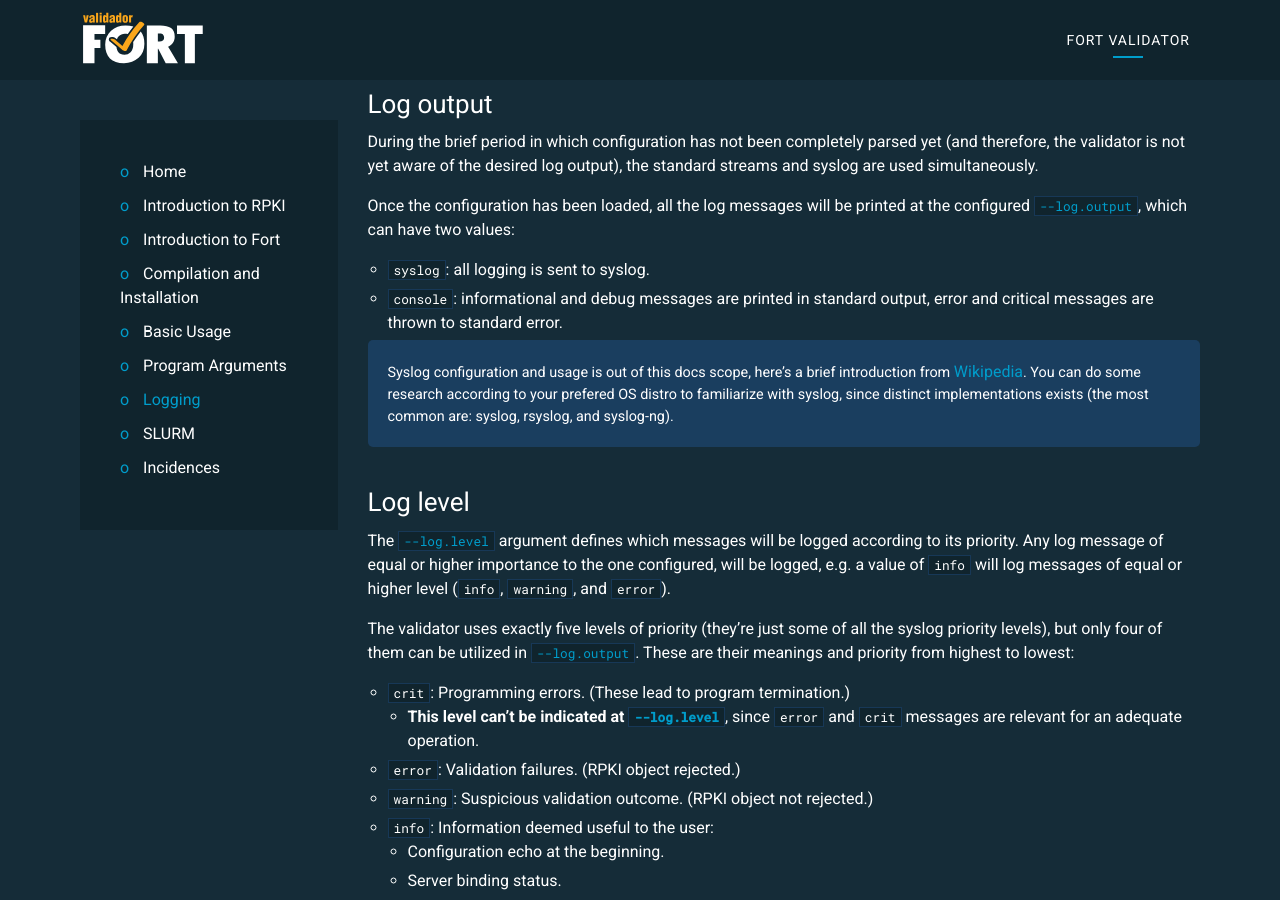
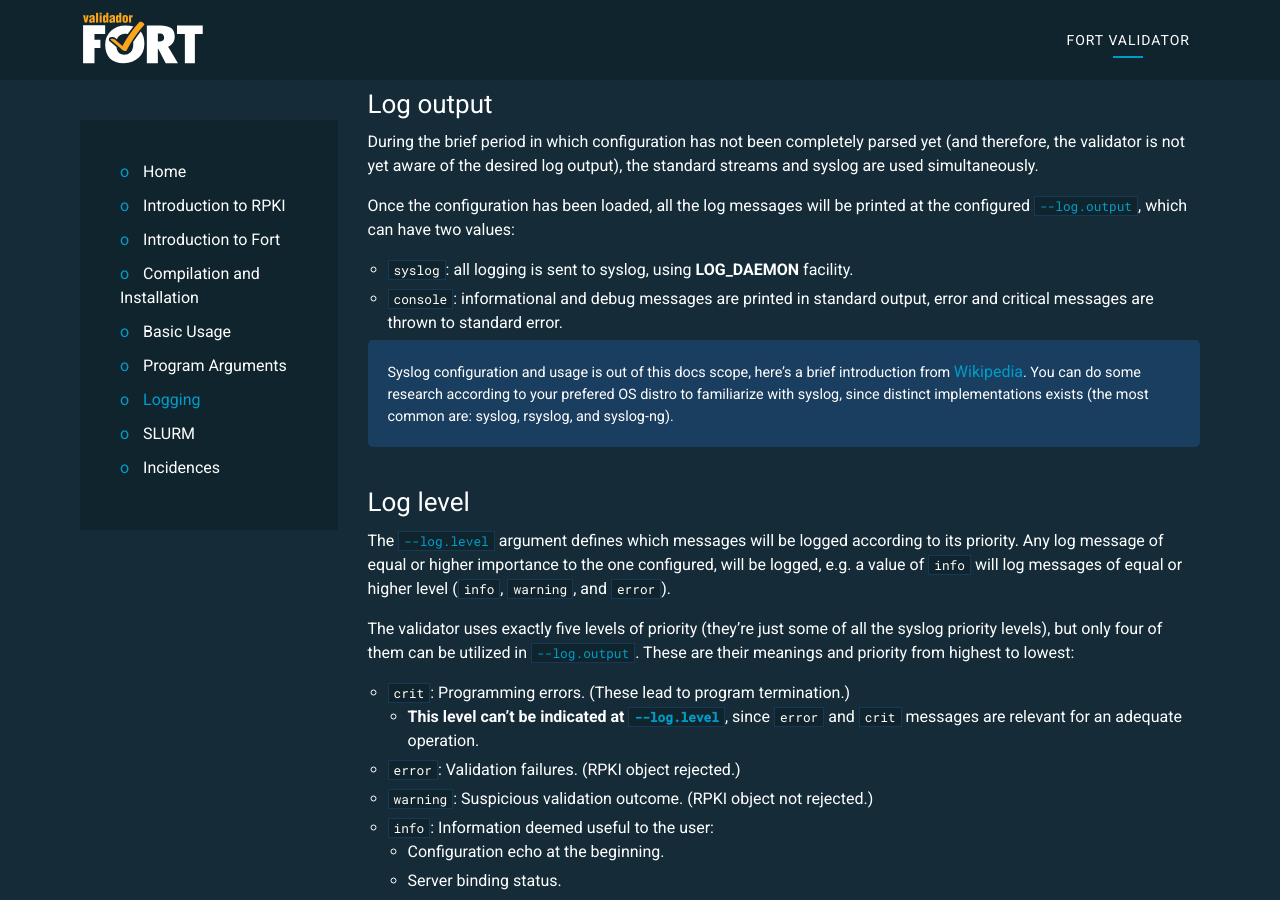
Before and after one commit to NICMx/FORT-validator, a Jekyll site: the page built from docs/logging.md, in a window 1280 px wide and 900 px high, scrolled down 349 px. Built offline with Jekyll 4.4.1, drawn with Linux system fonts in a browser that asks for light colours.

Commit message:
Indicate facility utilized at syslog

```diff
--- a/docs/logging.md
+++ b/docs/logging.md
@@ -19,7 +19,7 @@ FORT validator logging can be configured using the arguments:
 During the brief period in which configuration has not been completely parsed yet (and therefore, the validator is not yet aware of the desired log output), the standard streams and syslog are used simultaneously.
 
 Once the configuration has been loaded, all the log messages will be printed at the configured {{ page.url-log-output }}, which can have two values:
-- `syslog`: all logging is sent to syslog.
+- `syslog`: all logging is sent to syslog, using **LOG_DAEMON** facility.
 - `console`: informational and debug messages are printed in standard output, error and critical messages are thrown to standard error.
 
 > Syslog configuration and usage is out of this docs scope, here's a brief introduction from [Wikipedia](https://en.wikipedia.org/wiki/Syslog). You can do some research according to your prefered OS distro to familiarize with syslog, since distinct implementations exists (the most common are: syslog, rsyslog, and syslog-ng).
```
